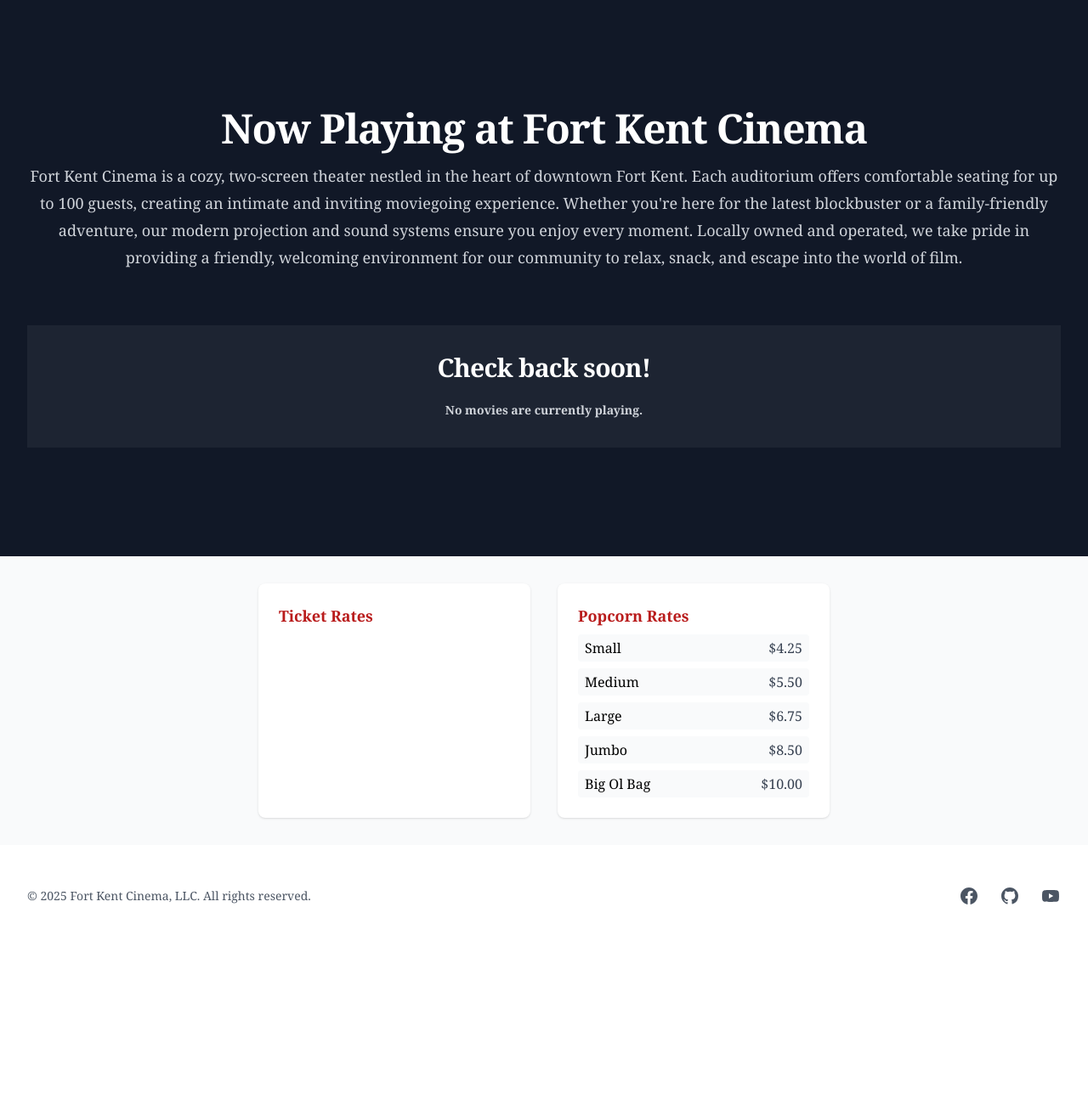
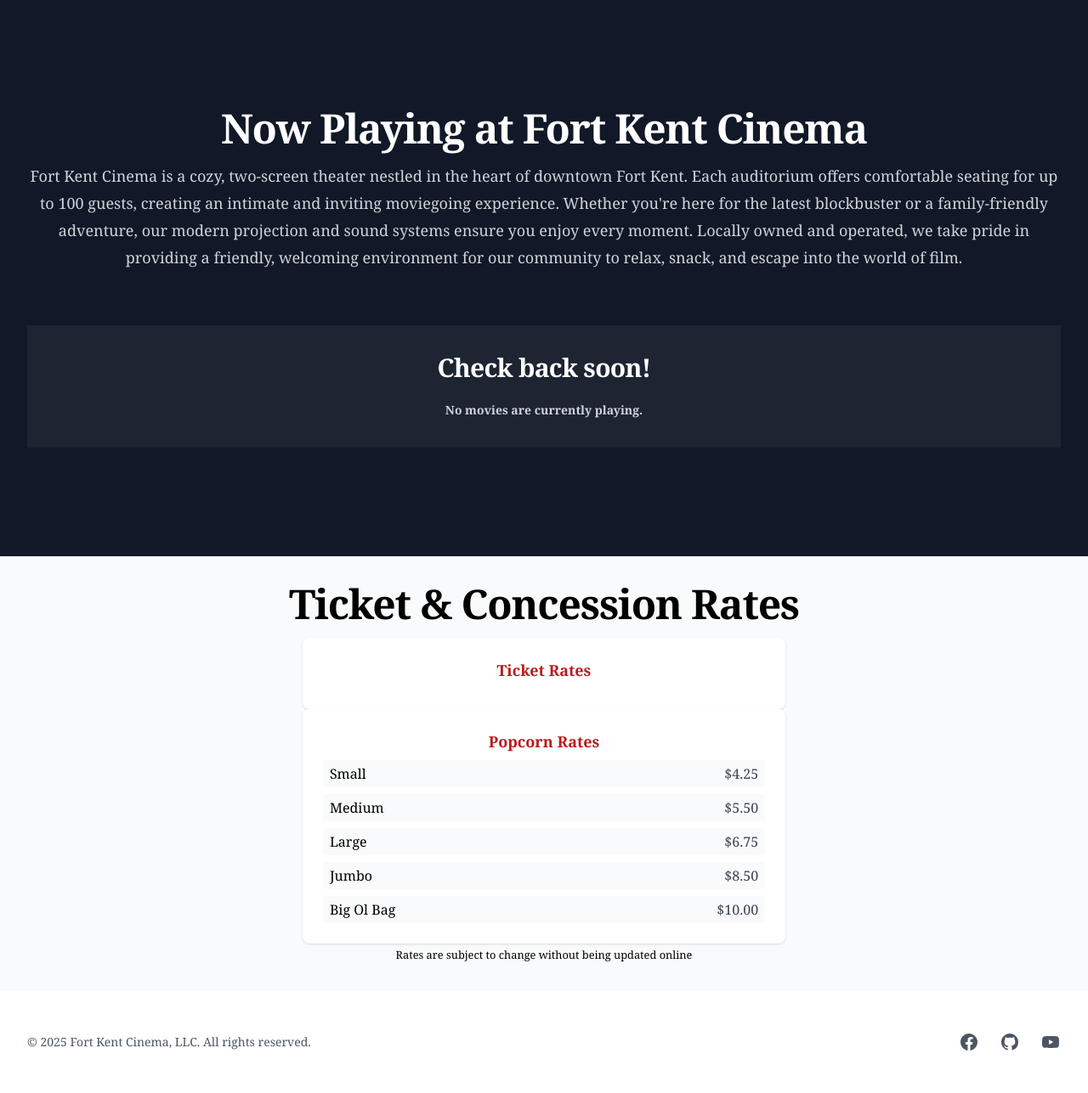
Before and after one commit to BrandonGoding/api_fortkentcinema_com, a Django app: page / in a window 1280 px wide. Shown: the part 1109-2396 px from the top of the page at 85% size. Before the commit the page ends 2174 px from the top, so only its background shows below. Run offline with Django 5.2, Linux system fonts and the light colour scheme; data that the repository does not hold is empty; some libraries are stand-ins or nearby versions.

Commit message:
chore(index): subject to change text

```diff
--- a/website/templates/website/index.html
+++ b/website/templates/website/index.html
@@ -127,6 +127,11 @@
 
     <section class="py-8">
         <div class="flex justify-center flex-wrap">
+            <div class="text-center"><h2
+                        class="text-4xl font-semibold tracking-tight text-balance sm:text-5xl mb-4">
+                Ticket & Concession Rates
+            </h2>
+
             <div class="bg-white rounded-lg shadow p-6 flex flex-col flex-grow-1 mx-4 min-w-[320px] max-w-[600px]"><h3
                     class="text-lg font-bold mb-2 text-red-700">Ticket Rates</h3>
                 <ul class="space-y-2 b">
@@ -152,6 +157,7 @@
                     </li>
                 </ul>
             </div>
+            <small>Rates are subject to change without being updated online</small>
         </div>
     </section>
 
```
